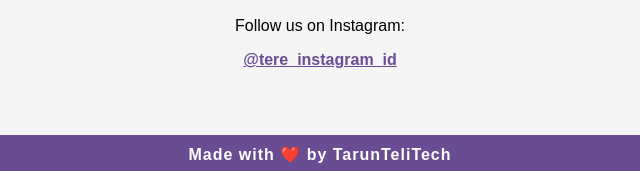
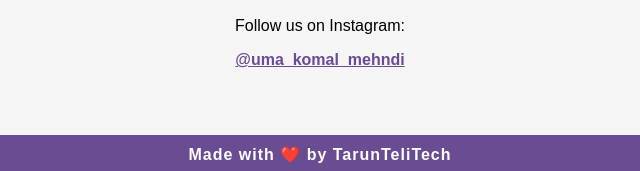
Before and after one commit to taruntelitech/Uma_Komal_Mehndi, a plain HTML site: page index.html in a window 1280 px wide. Shown: the part 1542-1713 px from the top of the page, 320-960 px from the left. Drawn offline with Linux system fonts and the light colour scheme.

Commit message:
Update index.html

```diff
--- a/index.html
+++ b/index.html
@@ -124,7 +124,7 @@
     <section id="contact" class="contact">
         <h2>Contact Us</h2>
         <p>Follow us on Instagram:</p>
-        <p><a href="https://instagram.com/tere_instagram_id" target="_blank" style="color: #6a4c93; font-weight: bold;">@tere_instagram_id</a></p>
+        <p><a href="https://instagram.com/tere_instagram_id" target="_blank" style="color: #6a4c93; font-weight: bold;">@uma_komal_mehndi</a></p>
     </section>
 
     <footer>
```
